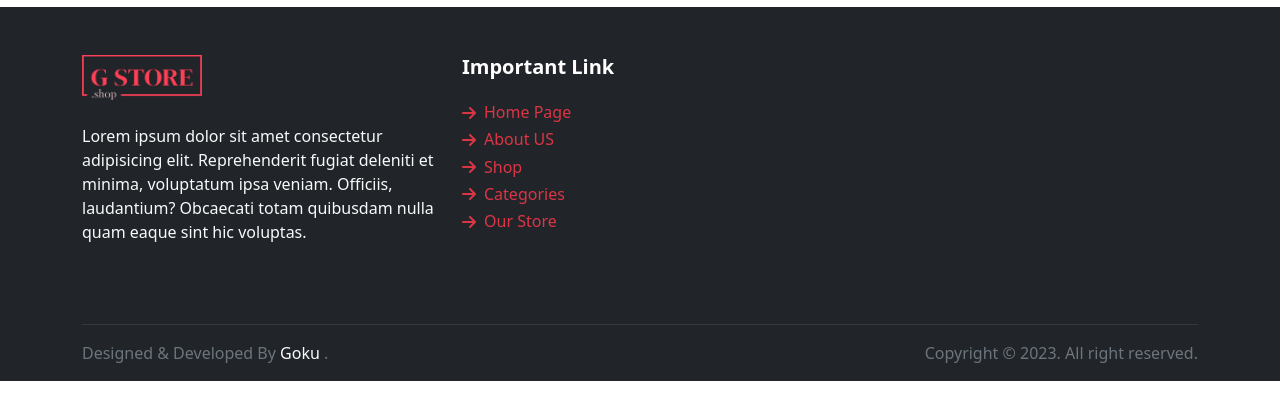
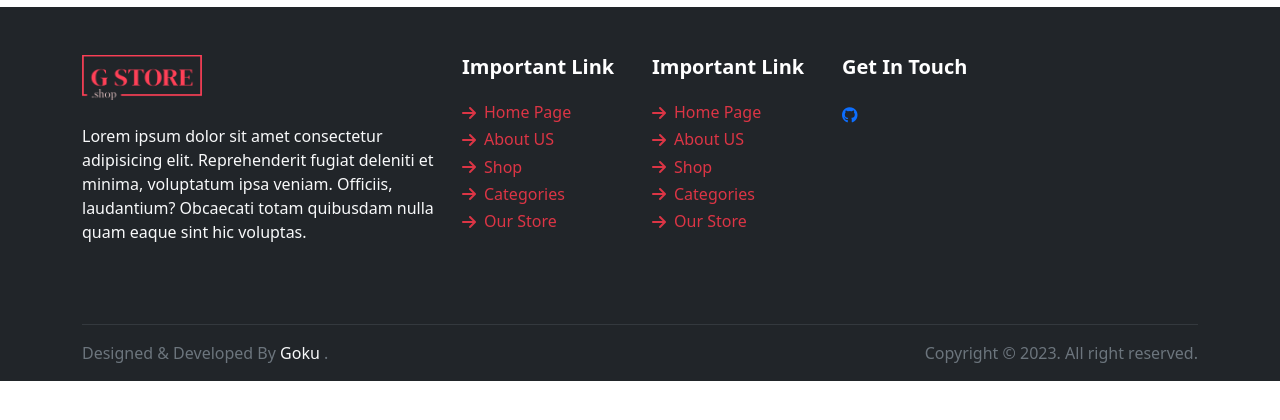
Before and after one commit to gokarna123-goku/g_store, a Django app: template templates/about.html in a window 1280 px wide. Shown: the part 158-578 px from the top of the page. Run offline with Django 3.2, Linux system fonts and the light colour scheme; the template is opened without the code that fills it, so the values that code supplies are empty; some libraries are stand-ins or nearby versions.

Commit message:
changes on contact section

```diff
--- a/templates/footer.html
+++ b/templates/footer.html
@@ -36,8 +36,39 @@
                     <h6 class="text mb-0">Our Store</h6>
                 </a>
             </div>
-            <div class="col-lg-2"></div>
-            <div class="col-lg-4"></div>
+            <div class="col-lg-2">
+                <h5 class="footer_title text-white fw-bold mb-4">Important Link</h5>
+                <a href="#" class="text-decoration-none text-danger d-flex align-items-center mb-2">
+                    <i class="fa-solid fa-arrow-right me-2"></i>
+                    <h6 class="text mb-0">Home Page</h6>
+                </a>
+                <a href="#" class="text-decoration-none text-danger d-flex align-items-center mb-2">
+                    <i class="fa-solid fa-arrow-right me-2"></i>
+                    <h6 class="text mb-0">About US</h6>
+                </a>
+                <a href="#" class="text-decoration-none text-danger d-flex align-items-center mb-2">
+                    <i class="fa-solid fa-arrow-right me-2"></i>
+                    <h6 class="text mb-0">Shop</h6>
+                </a>
+                <a href="#" class="text-decoration-none text-danger d-flex align-items-center mb-2">
+                    <i class="fa-solid fa-arrow-right me-2"></i>
+                    <h6 class="text mb-0">Categories</h6>
+                </a>
+                <a href="#" class="text-decoration-none text-danger d-flex align-items-center mb-2">
+                    <i class="fa-solid fa-arrow-right me-2"></i>
+                    <h6 class="text mb-0">Our Store</h6>
+                </a>
+            </div>
+            <div class="col-lg-4">
+                <h5 class="footer_title text-white fw-bold mb-4">Get In Touch</h5>
+                <div class="social_links">
+                    <a href="#">
+                        <div class="social_box">
+                            <i class="fa-brands fa-github"></i>
+                        </div>
+                    </a>
+                </div>
+            </div>
         </div>
     </div>
     <div class="container col-lg-11">
```
